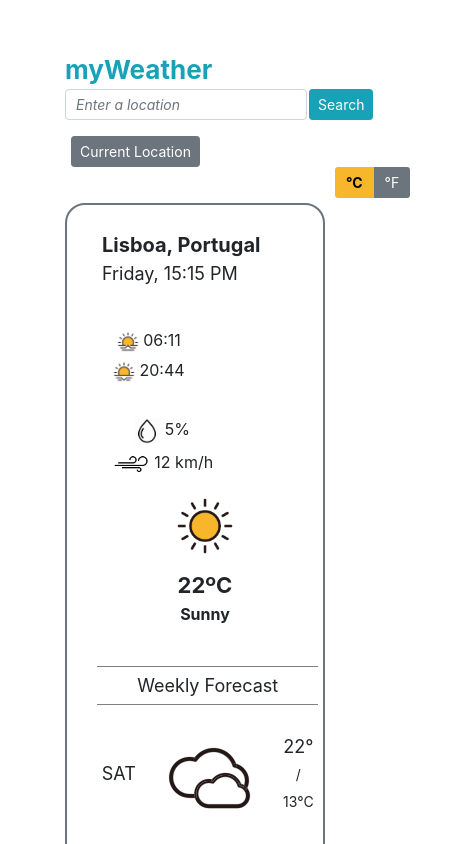
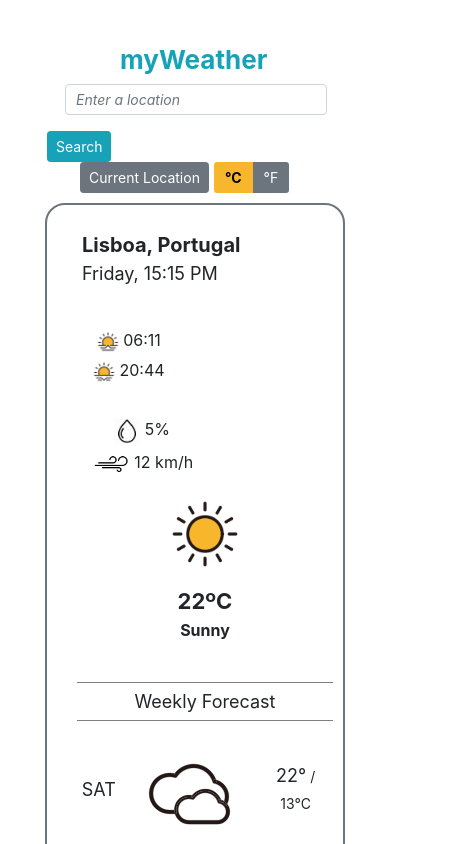
Before and after one commit to MargSousa/weather-app-shecodes, a React (Create React App) app: page / in a window 390 px wide. Shown: the top 844 px of the page, 465 px wide, since content can reach past the window. Built offline with nearby package versions, Linux system fonts and the light colour scheme.

Commit message:
more media responsive

```diff
--- a/src/App.css
+++ b/src/App.css
@@ -1,11 +1,10 @@
 .app {
   margin: 0 auto;
-  margin: 20px;
 }
 
-@media (max-width: 767.98px) {
+@media (max-width: 600px) {
   .app {
     margin: 0 auto;
-    margin: 50px;
+    margin: 30px;
   }
 }
--- a/src/Header.css
+++ b/src/Header.css
@@ -27,10 +27,39 @@
   margin-left: 6px;
 }
 
-@media (max-width: 767.98px) {
+@media (max-width: 500px) {
   .main-header {
     margin: 0 auto;
-    max-width: 400px;
-    margin: 50px 0px 5px 0px;
+    margin: 40px 0px 10px 0px;
+    width: 310px;
+    text-align: center;
+  }
+  .main-title {
+    margin: 0px 0px 5px 130px;
+  }
+  .search-input {
+    margin: 0px 0px 0px 65px;
+  }
+  .btn-secondary {
+    margin-left: 90px;
   }
 }
+
+@media (max-width: 400px) {
+  .main-header {
+    margin: 0 auto;
+    margin: 40px 0px 10px 0px;
+    width: 300px;
+    text-align: center;
+  }
+  .main-title {
+    margin: 0px 0px 5px 75px;
+  }
+  .search-input {
+    margin: 0px 0px 0px 20px;
+  }
+
+  .btn-secondary {
+    margin-left: 35px;
+  }
+}
--- a/src/TemperatureButton.css
+++ b/src/TemperatureButton.css
@@ -30,9 +30,3 @@
 .non-active:hover {
 	border: 3px solid rgb(190, 186, 186);
 }
-
-@media (max-width: 780px) {
-	.button-one {
-		margin-left: 270px;
-	}
-}
--- a/src/WeeklyForecast.css
+++ b/src/WeeklyForecast.css
@@ -32,7 +32,7 @@
   color: #17a2b8;
 }
 
-@media (max-width: 767.98px) {
+@media (max-width: 600px) {
   .weekly-title {
     border-top: 1px solid grey;
   }
```
